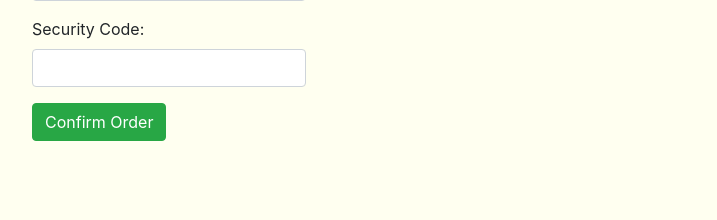
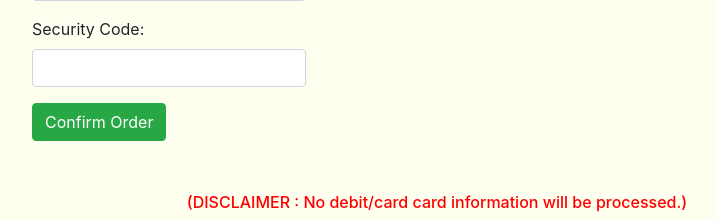
Before and after one commit to AnthonyG333/python_flask_deployment, a Flask app: page /lincolnstcafe/cart/checkout/get in a window 1280 px wide. Shown: the part 737-957 px from the top of the page, without its empty margins (203-920 px from the left). Before the commit the page ends 878 px from the top, so only its background shows below. Run offline with Flask 3, Linux system fonts and the light colour scheme; some libraries are stand-ins or nearby versions.

Commit message:
first commit

```diff
--- a/flask_app/controllers/ui_controller.py
+++ b/flask_app/controllers/ui_controller.py
@@ -155,6 +155,10 @@ def cart_checkout_post():
     first_name = request.form["first_name"]
     session["first_name"] = first_name
     email = request.form["email"]
+    card_number = request.form["card_number"]
+    length = len(card_number)
+    final_card_number = card_number[length-4:length]
+    session["card_number"] = final_card_number
 
     Subject = "Lincoln St. Cafe - Thank You for Your Order!"
     msg = Message( subject = Subject, sender = "lincolnstcafe@outlook.com", recipients = [email])
--- a/flask_app/models/option_model.py
+++ b/flask_app/models/option_model.py
@@ -114,6 +114,9 @@ class Option:
         if not data["card_number"]:
             is_valid = False
             flash("Card number is required.", "err_card_number")
+        if not data["card_number"].isnumeric():
+            is_valid = False
+            flash("Card number can only contain digits.", "err_card_number")
         elif len(data["card_number"]) < 15  or len(data["card_number"]) > 16:
             is_valid = False
             flash("Card number must be 15 or 16 digits.", "err_card_number")
--- a/flask_app/templates/Checkout.html
+++ b/flask_app/templates/Checkout.html
@@ -123,5 +123,8 @@
             </div>
         </div>
     </div>
+    <div align="center" class="mt-4">
+        <h6 style="color:red"> (DISCLAIMER : No debit/card card information will be processed.) </h6>
+    </div>
 </body>
 </html>
--- a/flask_app/templates/Email.html
+++ b/flask_app/templates/Email.html
@@ -20,6 +20,7 @@
     {% endfor %}
     <h3> Total Quantity : {{ session['cart_length'] }} </h3>
     <h3> Subtotal : ${{ session['subtotal'] }} </h3>
+    <h3> Card ending in : {{ session['card_number'] }} </h3>
     <h3> (DISCLAIMER : No debit/card card information will be processed.) </h3>
     </div>
 </body>
```
Also changed, not shown: flask_app/__init__.py (line endings or trailing spaces), requirements.txt (line endings or trailing spaces), 2 other files.
